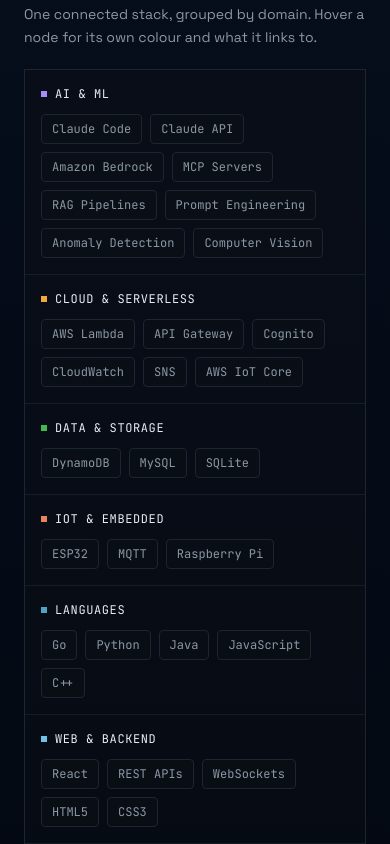
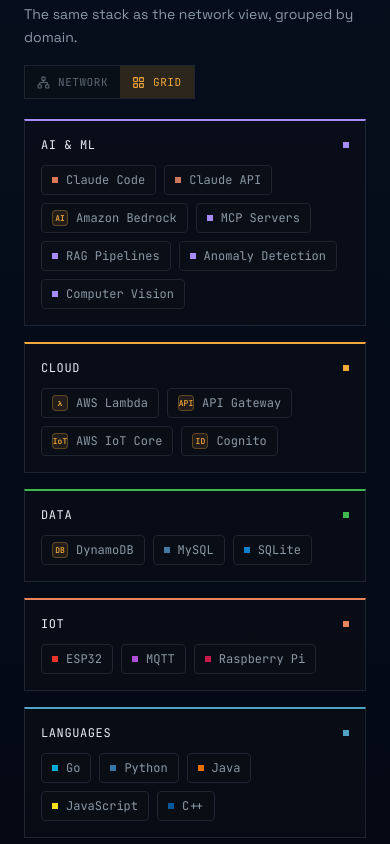
Before and after one commit to Alasmawi/portfolio, a React (Vite) app: page / in a window 390 px wide. Shown: the part 4180-5024 px from the top of the page. Built offline with nearby package versions, Linux system fonts and the light colour scheme.

Commit message:
feat: enhance skills component with view toggle and implement SkillGrid for better mobile display; optimize SkillGraph layout and animations

```diff
--- a/src/components/Skills.jsx
+++ b/src/components/Skills.jsx
@@ -1,18 +1,19 @@
 import { lazy, Suspense, useEffect, useState } from 'react';
+import { Network, LayoutGrid } from 'lucide-react';
 import Reveal from './ui/Reveal';
 import SectionHeader from './ui/SectionHeader';
-import { SKILL_GROUPS, SKILLS } from '../data/skills';
+import SkillGrid from './ui/SkillGrid';
+import { SKILL_GROUPS } from '../data/skills';
 
-// React Flow is ~60kB gzipped and this graph is below the fold on a large
-// screen only, so it is split out rather than shipped in the initial bundle.
+// React Flow is ~58kB gzipped, so the network view is split out and only
+// fetched once someone actually looks at it.
 const SkillGraph = lazy(() => import('./ui/SkillGraph'));
 
-// Matches .sg-frame so swapping the real graph in causes no layout shift.
-const FRAME_HEIGHT = 'clamp(440px, calc(100vh - 385px), 720px)';
+const VIEWS = [
+  { id: 'network', label: 'Network', Icon: Network },
+  { id: 'grid', label: 'Grid', Icon: LayoutGrid },
+];
 
-// Gating the graph in JS rather than with `hidden lg:block` alone: a CSS-hidden
-// component still mounts, so phones would download the React Flow chunk to
-// render something they never see.
 function useMinWidth(px) {
   const query = `(min-width: ${px}px)`;
   const [matches, setMatches] = useState(
@@ -30,83 +31,83 @@
   return matches;
 }
 
-// Grouped chips. This is the small-screen view — a 35-node network is not
-// legible at 375px — and it doubles as the accessible reading order for the
-// graph, which is a canvas of absolutely positioned boxes.
-function SkillList({ className = '' }) {
-  return (
-    <div className={className}>
-      <div className="border border-base-border bg-base-surface/40">
-        {SKILL_GROUPS.map((group, i) => {
-          const members = SKILLS.filter((s) => s.group === group.id);
-          if (members.length === 0) return null;
+function ViewToggle({ view, onChange }) {
   return (
     <div
-              key={group.id}
-              className={`p-4 ${i !== 0 ? 'border-t border-base-border/70' : ''}`}
+      className="inline-flex border border-base-border bg-base-surface/60"
+      role="group"
+      aria-label="Skills view"
     >
-              <div className="mb-3 flex items-center gap-2">
-                <span
-                  className="h-1.5 w-1.5 shrink-0"
-                  style={{ backgroundColor: group.color }}
-                />
-                <h3 className="font-mono text-xs uppercase tracking-wider text-text-primary">
-                  {group.label}
-                </h3>
-              </div>
-              <ul className="flex flex-wrap gap-2">
-                {members.map((skill) => (
-                  <li
-                    key={skill.id}
-                    className="rounded border border-base-border bg-base-surface/60 px-2.5 py-1.5 font-mono text-xs text-text-muted"
+      {VIEWS.map(({ id, label, Icon }) => {
+        const active = view === id;
+        return (
+          <button
+            key={id}
+            type="button"
+            onClick={() => onChange(id)}
+            aria-pressed={active}
+            className={`flex items-center gap-2 px-3 py-2 font-mono text-[11px] uppercase tracking-wider transition-colors ${
+              active
+                ? 'bg-amber/15 text-amber'
+                : 'text-text-dim hover:text-text-primary'
+            }`}
           >
-                    {skill.label}
-                  </li>
-                ))}
-              </ul>
-            </div>
+            <Icon size={13} aria-hidden="true" />
+            {label}
+          </button>
         );
       })}
-      </div>
     </div>
   );
 }
 
 export default function Skills() {
-  const showGraph = useMinWidth(1024);
+  const isWide = useMinWidth(1024);
+  // The network needs width to be legible, so a phone opens on the grid — but
+  // the toggle still works there, it just starts zoomed out.
+  const [view, setView] = useState(null);
+  const active = view ?? (isWide ? 'network' : 'grid');
 
+  return (
     // Shallower vertical padding than its neighbouring sections on purpose: the
     // graph needs the height more than the section needs the breathing room.
-  return (
     <section id="skills" className="border-b border-base-border py-20 md:py-24">
       <div className="mx-auto max-w-6xl px-6">
         <SectionHeader index="04" id="skills" title="Skills" region="~/stack" />
 
         <Reveal>
-          <p className="max-w-2xl text-sm leading-relaxed text-text-muted">
-            One connected stack, grouped by domain. Hover a node for its own
-            colour and what it links to.
+          <div className="flex flex-wrap items-end justify-between gap-4">
+            <p className="max-w-md text-sm leading-relaxed text-text-muted">
+              {active === 'network'
+                ? 'One connected stack, grouped by domain. Hover a node for its own colour and what it links to.'
+                : 'The same stack as the network view, grouped by domain.'}
             </p>
+            <ViewToggle view={active} onChange={setView} />
+          </div>
         </Reveal>
       </div>
 
-      {/* The graph gets a wider container than the prose: 35 nodes at a
-          readable size need more room than a text column allows. */}
-      <div className="mx-auto mt-5 max-w-[1400px] px-6">
-        {/* Network: needs width to be readable, so it starts at lg. */}
-        <Reveal delay={0.06} className="hidden lg:block">
-          {/* Absolutely-positioned boxes on a canvas: the sr-only list below is
-              the screen-reader path, so keep the graph itself out of the tree. */}
+      {/* The network gets a wider container than the prose; the grid stays in
+          the text column so its cards line up with the rest of the page. */}
+      <div
+        className={`mx-auto mt-5 px-6 ${
+          active === 'network' ? 'max-w-[1400px]' : 'max-w-6xl'
+        }`}
+      >
+        {active === 'network' ? (
+          <Reveal key="network">
+            {/* Absolutely-positioned boxes on a canvas: the sr-only list below
+                is the screen-reader path, so keep the graph out of the tree. */}
             <div aria-hidden="true">
               <Suspense
                 fallback={
                   <div
                     className="border border-base-border bg-base-surface/40"
-                  style={{ height: FRAME_HEIGHT }}
+                    style={{ height: 'clamp(380px, calc(100vh - 300px), 720px)' }}
                   />
                 }
               >
-              {showGraph && <SkillGraph />}
+                <SkillGraph />
               </Suspense>
             </div>
             <div className="mt-3 flex flex-wrap gap-x-4 gap-y-2">
@@ -124,14 +125,18 @@
               ))}
             </div>
           </Reveal>
+        ) : (
+          <Reveal key="grid">
+            <SkillGrid />
+          </Reveal>
+        )}
 
-        <Reveal delay={0.06} className="lg:hidden">
-          <SkillList />
-        </Reveal>
-
-        {/* Same content, reachable by screen readers when the graph is shown.
-            display:none below md so it doesn't duplicate the visible list. */}
-        <SkillList className="hidden lg:sr-only" />
+        {/* The network is aria-hidden, so screen readers always get the cards. */}
+        {active === 'network' && (
+          <div className="sr-only">
+            <SkillGrid />
+          </div>
+        )}
       </div>
     </section>
   );
--- a/src/components/ui/SkillGraph.css
+++ b/src/components/ui/SkillGraph.css
@@ -101,8 +101,11 @@
 .sg-node {
   display: flex;
   align-items: center;
-  gap: 6px;
-  padding: 0 8px;
+  /* Tight: the longest label ("Anomaly Detection") only just clears the box,
+     and sub-pixel rounding under the canvas transform will show an ellipsis
+     if it doesn't. Cheaper than widening every node and shrinking the graph. */
+  gap: 5px;
+  padding: 0 6px;
   border: 1px solid #223041;
   background: #0d1117;
   font-family: 'JetBrains Mono', ui-monospace, monospace;
@@ -126,6 +129,35 @@
 .sg-node__label {
   overflow: hidden;
   text-overflow: ellipsis;
+}
+
+/* Nodes drift on their own axis. This transforms the inner box only — the
+   React Flow position is untouched, so the layout never recomputes and the
+   edges (which meet at node centres, well inside the box) stay attached. */
+@keyframes sg-float {
+  0%,
+  100% {
+    transform: translate3d(0, 0, 0);
+  }
+  25% {
+    transform: translate3d(var(--fx), calc(var(--fy) * -1), 0);
+  }
+  50% {
+    transform: translate3d(calc(var(--fx) * -0.6), var(--fy), 0);
+  }
+  75% {
+    transform: translate3d(calc(var(--fx) * -1), calc(var(--fy) * -0.4), 0);
+  }
+}
+
+.sg-node {
+  animation: sg-float var(--fdur, 10s) ease-in-out var(--fdelay, 0s) infinite;
+}
+
+/* Settle under the cursor so the hover target doesn't wander. */
+.sg-node:hover,
+.sg-node[data-state='on'] {
+  animation-play-state: paused;
 }
 
 /* On hover it switches to its own brand colour — Go's teal, JavaScript's
@@ -171,5 +203,19 @@
   .sg-node,
   .sg-node__dot {
     transition: none;
+    animation: none;
   }
 }
+
+/* ---------- compact: narrow viewports ---------- */
+
+@media (max-width: 1023px) {
+  .sg-frame {
+    height: clamp(380px, calc(100vh - 300px), 560px);
+  }
+
+  .sg-node,
+  .sg-hub {
+    font-size: 11px;
+  }
+}
--- a/src/components/ui/SkillGraph.jsx
+++ b/src/components/ui/SkillGraph.jsx
@@ -1,8 +1,27 @@
-import { useCallback, useMemo, useState } from 'react';
-import { ReactFlow, Controls, Handle, Position } from '@xyflow/react';
+import { createContext, useCallback, useContext, useMemo, useState } from 'react';
+import {
+  ReactFlow,
+  Controls,
+  Handle,
+  Position,
+  getStraightPath,
+} from '@xyflow/react';
 import '@xyflow/react/dist/style.css';
 import './SkillGraph.css';
 import { buildAdjacency, buildSkillGraph, NODE_SIZE } from './skillGraphLayout';
+
+// Hover state travels by context, never through the `nodes` / `edges` props.
+// Handing React Flow rebuilt node objects drops the dimensions it measured for
+// them, so it re-measures the whole graph on every hover — which is what made
+// the canvas flicker. Keeping both arrays referentially frozen avoids that
+// entirely; only the components that care re-render.
+const HoverContext = createContext({ hovered: null, adjacency: new Map(), color: null });
+
+const stateFor = (id, hovered, adjacency) => {
+  if (!hovered) return undefined;
+  if (id === hovered) return 'on';
+  return adjacency.get(hovered)?.has(id) ? 'near' : 'off';
+};
 
 // Edges attach at node centres, so the network radiates cleanly instead of
 // hanging off the corners of each box.
@@ -28,11 +47,12 @@
   );
 }
 
-function SkillCore({ data }) {
+function SkillCore({ id, data }) {
+  const { hovered, adjacency } = useContext(HoverContext);
   return (
     <div
       className="sg-core"
-      data-state={data.state}
+      data-state={stateFor(id, hovered, adjacency)}
       style={{ width: NODE_SIZE.core.w, height: NODE_SIZE.core.h }}
     >
       <Handles />
@@ -42,11 +62,12 @@
   );
 }
 
-function SkillHub({ data }) {
+function SkillHub({ id, data }) {
+  const { hovered, adjacency } = useContext(HoverContext);
   return (
     <div
       className="sg-hub"
-      data-state={data.state}
+      data-state={stateFor(id, hovered, adjacency)}
       style={{ width: NODE_SIZE.hub.w, height: NODE_SIZE.hub.h, '--c': data.color }}
     >
       <Handles />
@@ -56,16 +77,22 @@
   );
 }
 
-function SkillNode({ data }) {
+function SkillNode({ id, data }) {
+  const { hovered, adjacency } = useContext(HoverContext);
+  const f = data.float;
   return (
     <div
       className="sg-node"
-      data-state={data.state}
+      data-state={stateFor(id, hovered, adjacency)}
       style={{
         width: NODE_SIZE.skill.w,
         height: NODE_SIZE.skill.h,
         '--c': data.color,
         '--g': data.groupColor,
+        '--fx': `${f.dx}px`,
+        '--fy': `${f.dy}px`,
+        '--fdur': `${f.dur}s`,
+        '--fdelay': `${f.delay}s`,
       }}
       title={`${data.label} — ${data.groupLabel}`}
     >
@@ -76,63 +103,63 @@
   );
 }
 
+function SkillEdge({ source, target, sourceX, sourceY, targetX, targetY, data }) {
+  const { hovered, color } = useContext(HoverContext);
+  const [path] = getStraightPath({ sourceX, sourceY, targetX, targetY });
+  const kind = data?.kind;
+  const touching = hovered && (source === hovered || target === hovered);
+  const dim = hovered && !touching;
+  const base = kind === 'cross' ? '#3a4a5c' : (data?.color ?? '#2b3949');
+
+  return (
+    <path
+      className="react-flow__edge-path sg-edge"
+      d={path}
+      fill="none"
+      stroke={touching ? color : base}
+      strokeWidth={touching ? 1.7 : kind === 'spine' ? 1.1 : 1}
+      strokeDasharray={kind === 'cross' && !touching ? '3 4' : undefined}
+      opacity={dim ? 0.09 : touching ? 1 : kind === 'cross' ? 0.3 : 0.45}
+    />
+  );
+}
+
 const NODE_TYPES = { skillCore: SkillCore, skillHub: SkillHub, skillNode: SkillNode };
+const EDGE_TYPES = { skill: SkillEdge };
 
 export default function SkillGraph() {
-  const { nodes: baseNodes, edges: baseEdges } = useMemo(() => buildSkillGraph(), []);
-  const adjacency = useMemo(() => buildAdjacency(baseEdges), [baseEdges]);
+  // Built once. Never replaced — see the note on HoverContext.
+  const { nodes, edges } = useMemo(() => {
+    const g = buildSkillGraph();
+    return { nodes: g.nodes, edges: g.edges.map((e) => ({ ...e, type: 'skill' })) };
+  }, []);
+  const adjacency = useMemo(() => buildAdjacency(edges), [edges]);
   const [hovered, setHovered] = useState(null);
+
+  const ctx = useMemo(() => ({
+    hovered,
+    adjacency,
+    color: hovered
+      ? (nodes.find((n) => n.id === hovered)?.data?.color ?? '#e6edf3')
+      : null,
+  }), [hovered, adjacency, nodes]);
 
   const onNodeMouseEnter = useCallback((_, node) => setHovered(node.id), []);
   const onNodeMouseLeave = useCallback(() => setHovered(null), []);
 
-  const nodes = useMemo(() => {
-    if (!hovered) return baseNodes;
-    const near = adjacency.get(hovered) ?? new Set();
-    return baseNodes.map((n) => {
-      const state = n.id === hovered ? 'on' : near.has(n.id) ? 'near' : 'off';
-      return { ...n, data: { ...n.data, state } };
-    });
-  }, [baseNodes, adjacency, hovered]);
-
-  // Highlight in the hovered node's own colour. A fixed accent would be
-  // ambiguous — the Cloud group is already amber.
-  const hoverColor = useMemo(() => {
-    if (!hovered) return null;
-    const n = baseNodes.find((x) => x.id === hovered);
-    return n?.data?.color ?? '#e6edf3';
-  }, [baseNodes, hovered]);
-
-  const edges = useMemo(() => baseEdges.map((e) => {
-    const kind = e.data?.kind;
-    const touching = hovered && (e.source === hovered || e.target === hovered);
-    const dim = hovered && !touching;
-    const base = kind === 'cross' ? '#3a4a5c' : (e.data?.color ?? '#2b3949');
-
-    return {
-      ...e,
-      // Lift a hovered node's own edges above the rest of the mesh.
-      zIndex: touching ? 10 : 0,
-      style: {
-        stroke: touching ? hoverColor : base,
-        strokeWidth: touching ? 1.7 : kind === 'spine' ? 1.1 : 1,
-        strokeDasharray: kind === 'cross' && !touching ? '3 4' : undefined,
-        opacity: dim ? 0.1 : touching ? 1 : kind === 'cross' ? 0.3 : 0.45,
-      },
-    };
-  }), [baseEdges, hovered, hoverColor]);
-
   return (
     <div className="sg-frame">
+      <HoverContext.Provider value={ctx}>
         <ReactFlow
           nodes={nodes}
           edges={edges}
           nodeTypes={NODE_TYPES}
+          edgeTypes={EDGE_TYPES}
           onNodeMouseEnter={onNodeMouseEnter}
           onNodeMouseLeave={onNodeMouseLeave}
           fitView
           fitViewOptions={{ padding: 0.06 }}
-        minZoom={0.3}
+          minZoom={0.15}
           maxZoom={2}
           /* The page uses mandatory scroll-snap — the canvas must never swallow
              a wheel gesture. Zooming is via the on-canvas controls or pinch. */
@@ -146,6 +173,7 @@
         >
           <Controls showInteractive={false} position="bottom-right" />
         </ReactFlow>
+      </HoverContext.Provider>
     </div>
   );
 }
--- /dev/null
+++ b/src/components/ui/SkillGrid.jsx
@@ -0,0 +1,53 @@
+import AwsIcon from './AwsIcon';
+import { SKILL_GROUPS, SKILLS } from '../../data/skills';
+
+// The card view: same data as the network, laid out as grouped chips. This is
+// the readable option on a phone, and it is what screen readers get either way.
+export default function SkillGrid() {
+  const groups = SKILL_GROUPS.map((g) => ({
+    ...g,
+    members: SKILLS.filter((s) => s.group === g.id),
+  })).filter((g) => g.members.length > 0);
+
+  return (
+    /* Columns rather than a grid: the groups differ a lot in size, and equal
+       row heights would leave large voids under the short ones. */
+    <div className="columns-1 gap-4 sm:columns-2 lg:columns-4">
+      {groups.map((group) => (
+        <div
+          key={group.id}
+          className="mb-4 break-inside-avoid border border-base-border bg-base-surface/40 p-4"
+          style={{ borderTopColor: group.color, borderTopWidth: 2 }}
+        >
+          <div className="mb-3 flex items-center justify-between gap-2">
+            <h3 className="font-mono text-xs uppercase tracking-wider text-text-primary">
+              {group.label}
+            </h3>
+            <span
+              className="h-1.5 w-1.5 shrink-0"
+              style={{ backgroundColor: group.color }}
+            />
+          </div>
+          <ul className="flex flex-wrap gap-2">
+            {group.members.map((skill) => (
+              <li
+                key={skill.id}
+                className="flex items-center gap-2 rounded border border-base-border bg-base-surface/60 px-2.5 py-1.5 font-mono text-xs text-text-muted transition-colors hover:border-text-dim hover:text-text-primary"
+              >
+                {skill.glyph ? (
+                  <AwsIcon glyph={skill.glyph} className="!h-4 !w-4 !text-[8px]" />
+                ) : (
+                  <span
+                    className="h-1.5 w-1.5 shrink-0"
+                    style={{ backgroundColor: skill.color ?? group.color }}
+                  />
+                )}
+                {skill.label}
+              </li>
+            ))}
+          </ul>
+        </div>
+      ))}
+    </div>
+  );
+}
--- a/src/components/ui/skillGraphLayout.js
+++ b/src/components/ui/skillGraphLayout.js
@@ -8,14 +8,12 @@
 
 export const NODE_SIZE = {
   core: { w: 108, h: 108 },
-  hub: { w: 206, h: 32 },
-  // Wide enough for the longest label ("Prompt Engineering") without clipping.
-  // Type and box are deliberately oversized: fitView scales the whole graph
-  // down to ~0.75, so 13px here lands near 10px on screen.
-  skill: { w: 168, h: 28 },
+  hub: { w: 150, h: 30 },
+  // Wide enough for the longest label ("Anomaly Detection") without clipping.
+  skill: { w: 150, h: 28 },
 };
 
-const HUB_R = { rx: 322, ry: 135 };
+const HUB_R = { rx: 250, ry: 105 };
 // Skills alternate between two rings so a busy group doesn't crowd one arc.
 // The inner ring's rx is what actually gates spacing: with a uniform angular
 // step of TAU/totalWeight, horizontal clearance at the top of the ellipse is
@@ -23,10 +21,20 @@
 const RINGS = 2;
 // Flattened to roughly the canvas's own aspect, so fitView isn't forced to
 // zoom out to accommodate height the container doesn't have.
+// When a group's two rings hold the same number of members, its first inner
+// and first outer node sit at the *same* angle — so the gap between the rings
+// has to clear a whole node width (plus drift) on its own, not just look tidy.
 const SKILL_R = [
-  { rx: 600, ry: 251 },
-  { rx: 780, ry: 326 },
+  { rx: 470, ry: 197 },
+  { rx: 670, ry: 280 },
 ];
+
+// Deterministic per-node jitter for the drift animation, so the float looks
+// organic without any of it being random at runtime.
+const noise = (i, salt) => {
+  const x = Math.sin(i * 12.9898 + salt * 78.233) * 43758.5453;
+  return x - Math.floor(x);
+};
 
 const onEllipse = (angle, { rx, ry }) => ({
   x: Math.cos(angle) * rx,
@@ -104,7 +112,14 @@
           color: skill.color ?? group.color,
           groupColor: group.color,
           groupLabel: group.label,
-          branded: Boolean(skill.color),
+          // Drift is applied to the inner box, not the React Flow position, so
+          // it costs nothing and never invalidates the graph's layout.
+          float: {
+            dx: +(2 + noise(nodes.length, 1) * 3).toFixed(1),
+            dy: +(2 + noise(nodes.length, 2) * 3).toFixed(1),
+            dur: +(8 + noise(nodes.length, 3) * 7).toFixed(1),
+            delay: +(-noise(nodes.length, 4) * 12).toFixed(1),
+          },
         },
         draggable: false,
       });
--- a/src/data/skills.js
+++ b/src/data/skills.js
@@ -1,22 +1,27 @@
-// Single source of truth for the skills network AND the small-screen list.
+// Single source of truth for both skills views — the network graph and the
+// grouped card grid.
 //
 // Adding a skill: append one object to SKILLS with a `group` that exists in
 // SKILL_GROUPS. Position, edges and colour are all derived — nothing else to
 // touch. Give it a `color` only if the technology has a real brand colour;
-// otherwise it inherits its group's.
+// otherwise it inherits its group's. `glyph` is optional and only used by the
+// card view for AWS services.
 //
 // Adding a group: append to SKILL_GROUPS. The ring re-spaces itself.
 //
 // Linking across groups: add a pair to SKILL_LINKS. These are what turn the
 // layout from a set of separate stars into one connected network.
+//
+// Keep the list tight. Every extra node shrinks the whole graph, because
+// fitView has to scale it down to fit the canvas.
 
 export const SKILL_GROUPS = [
   { id: 'ai', label: 'AI & ML', color: '#A78BFA' },
-  { id: 'cloud', label: 'Cloud & Serverless', color: '#F2A93B' },
-  { id: 'data', label: 'Data & Storage', color: '#3FB950' },
-  { id: 'iot', label: 'IoT & Embedded', color: '#E8845B' },
+  { id: 'cloud', label: 'Cloud', color: '#F2A93B' },
+  { id: 'data', label: 'Data', color: '#3FB950' },
+  { id: 'iot', label: 'IoT', color: '#E8845B' },
   { id: 'lang', label: 'Languages', color: '#4FA3C4' },
-  { id: 'web', label: 'Web & Backend', color: '#6FC3E4' },
+  { id: 'web', label: 'Web', color: '#6FC3E4' },
   { id: 'tools', label: 'Tooling', color: '#8B98A5' },
 ];
 
@@ -24,27 +29,24 @@
   // — AI & ML —
   { id: 'claude-code', label: 'Claude Code', group: 'ai', color: '#D97757' },
   { id: 'claude-api', label: 'Claude API', group: 'ai', color: '#CC785C' },
-  { id: 'bedrock', label: 'Amazon Bedrock', group: 'ai', color: '#01A88D' },
+  { id: 'bedrock', label: 'Amazon Bedrock', group: 'ai', color: '#01A88D', glyph: 'bedrock' },
   { id: 'mcp', label: 'MCP Servers', group: 'ai' },
   { id: 'rag', label: 'RAG Pipelines', group: 'ai' },
-  { id: 'prompt', label: 'Prompt Engineering', group: 'ai' },
   { id: 'anomaly', label: 'Anomaly Detection', group: 'ai' },
   { id: 'cv', label: 'Computer Vision', group: 'ai' },
 
-  // — Cloud & Serverless —
-  { id: 'lambda', label: 'AWS Lambda', group: 'cloud', color: '#ED7100' },
-  { id: 'apigw', label: 'API Gateway', group: 'cloud', color: '#8C4FFF' },
-  { id: 'cognito', label: 'Cognito', group: 'cloud', color: '#DD344C' },
-  { id: 'cloudwatch', label: 'CloudWatch', group: 'cloud', color: '#E7157B' },
-  { id: 'sns', label: 'SNS', group: 'cloud', color: '#E7157B' },
-  { id: 'iotcore', label: 'AWS IoT Core', group: 'cloud', color: '#7AA116' },
+  // — Cloud —
+  { id: 'lambda', label: 'AWS Lambda', group: 'cloud', color: '#ED7100', glyph: 'lambda' },
+  { id: 'apigw', label: 'API Gateway', group: 'cloud', color: '#8C4FFF', glyph: 'gateway' },
+  { id: 'iotcore', label: 'AWS IoT Core', group: 'cloud', color: '#7AA116', glyph: 'iot' },
+  { id: 'cognito', label: 'Cognito', group: 'cloud', color: '#DD344C', glyph: 'cognito' },
 
-  // — Data & Storage —
-  { id: 'dynamodb', label: 'DynamoDB', group: 'data', color: '#C925D1' },
+  // — Data —
+  { id: 'dynamodb', label: 'DynamoDB', group: 'data', color: '#C925D1', glyph: 'dynamodb' },
   { id: 'mysql', label: 'MySQL', group: 'data', color: '#4479A1' },
   { id: 'sqlite', label: 'SQLite', group: 'data', color: '#0F80CC' },
 
-  // — IoT & Embedded —
+  // — IoT —
   { id: 'esp32', label: 'ESP32', group: 'iot', color: '#E7352C' },
   { id: 'mqtt', label: 'MQTT', group: 'iot', color: '#B14FD8' },
   { id: 'rpi', label: 'Raspberry Pi', group: 'iot', color: '#C51A4A' },
@@ -56,19 +58,17 @@
   { id: 'js', label: 'JavaScript', group: 'lang', color: '#F7DF1E' },
   { id: 'cpp', label: 'C++', group: 'lang', color: '#00599C' },
 
-  // — Web & Backend —
+  // — Web —
   { id: 'react', label: 'React', group: 'web', color: '#61DAFB' },
   { id: 'rest', label: 'REST APIs', group: 'web' },
   { id: 'ws', label: 'WebSockets', group: 'web' },
-  { id: 'html', label: 'HTML5', group: 'web', color: '#E34F26' },
-  { id: 'css', label: 'CSS3', group: 'web', color: '#1572B6' },
+  { id: 'htmlcss', label: 'HTML & CSS', group: 'web', color: '#E34F26' },
 
   // — Tooling —
   { id: 'git', label: 'Git', group: 'tools', color: '#F05032' },
   { id: 'github', label: 'GitHub', group: 'tools', color: '#E6EDF3' },
   { id: 'docker', label: 'Docker', group: 'tools', color: '#2496ED' },
   { id: 'linux', label: 'Linux', group: 'tools', color: '#FCC624' },
-  { id: 'vscode', label: 'VS Code', group: 'tools', color: '#007ACC' },
 ];
 
 // Cross-group relationships — how the work actually fits together.
@@ -76,16 +76,13 @@
   ['claude-code', 'claude-api'],
   ['claude-code', 'mcp'],
   ['claude-code', 'git'],
-  ['claude-code', 'vscode'],
   ['claude-code', 'go'],
   ['claude-api', 'mcp'],
   ['claude-api', 'rag'],
-  ['claude-api', 'prompt'],
   ['claude-api', 'bedrock'],
   ['mcp', 'rest'],
   ['bedrock', 'lambda'],
   ['bedrock', 'rag'],
-  ['prompt', 'rag'],
   ['anomaly', 'python'],
   ['anomaly', 'iotcore'],
   ['cv', 'python'],
@@ -96,18 +93,15 @@
   ['apigw', 'rest'],
   ['cognito', 'rest'],
   ['iotcore', 'mqtt'],
-  ['iotcore', 'cloudwatch'],
   ['mqtt', 'esp32'],
   ['rpi', 'linux'],
   ['go', 'rest'],
   ['go', 'ws'],
   ['js', 'react'],
-  ['react', 'html'],
-  ['react', 'css'],
+  ['react', 'htmlcss'],
   ['ws', 'react'],
   ['python', 'sqlite'],
   ['mysql', 'rest'],
   ['docker', 'linux'],
   ['git', 'github'],
-  ['sns', 'cloudwatch'],
 ];
```
Lines whose indentation alone changed are shown as unchanged.
